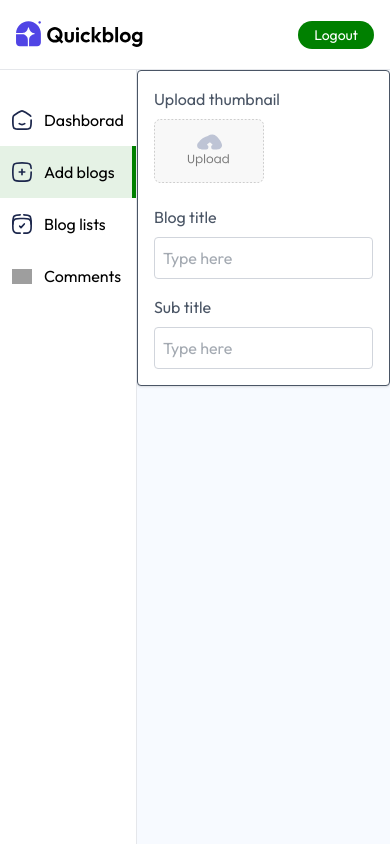
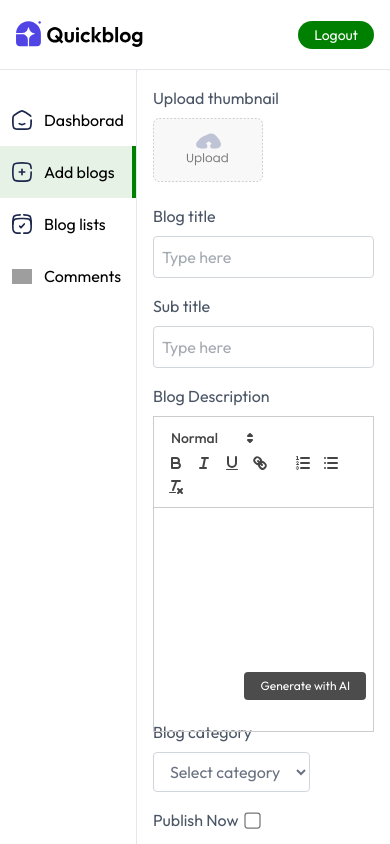
Before and after one commit to fanubalti786/full-stack-ai-powered-blog-app, a React (Vite) app in the folder client/: page /admin/addBlog in a window 390 px wide. Built offline with nearby package versions, Linux system fonts and the light colour scheme; grey boxes are pictures that could not be loaded.

Commit message:
finally Dashbard All pages completed with AddBlog page

```diff
--- a/client/package.json
+++ b/client/package.json
@@ -13,6 +13,7 @@
     "@tailwindcss/vite": "^4.1.12",
     "moment": "^2.30.1",
     "motion": "^12.23.12",
+    "quill": "^2.0.3",
     "react": "^19.1.1",
     "react-dom": "^19.1.1",
     "react-router-dom": "^7.8.2",
--- a/client/src/App.jsx
+++ b/client/src/App.jsx
@@ -1,4 +1,5 @@
 import React from "react";
+import 'quill/dist/quill.snow.css';
 import { Route, Routes } from "react-router-dom";
 import Home from "./pages/Home";
 import Blog from "./pages/Blog";
--- a/client/src/pages/admin/AddBlog.jsx
+++ b/client/src/pages/admin/AddBlog.jsx
@@ -1,7 +1,13 @@
-import React, { useState } from 'react'
-import { assets } from '../../assets/assets'
+import React, { useEffect, useRef, useState } from 'react'
+import Quill from "quill"
+import { assets, blogCategories } from '../../assets/assets'
 
 export default function AddBlog() {
+
+  const editorRef = useRef(null)
+  const quillRef = useRef(null)
+
+  console.log(editorRef)
 
   const [image,setImage] = useState(false)
   const [title,setTitle] = useState('')
@@ -9,14 +15,28 @@ export default function AddBlog() {
   const [category,setCategory] = useState('Startup')
   const [isPublished,setIsPublished] = useState(false)
 
+  const generateContent = () => {
+
+  }
+
   const onSubmitHandler = async (e) => {
     e.preventDefault()
   }
 
+
+  useEffect(() => {
+    if(! quillRef.current && editorRef.current)
+    {
+
+      quillRef.current = new Quill(editorRef.current, {theme: 'snow'})
+
+    }
+  },[])
+
   return (
     <form onSubmit={onSubmitHandler} className='flex-1 bg-blue-50/50 text-gray-600 overflow-scroll'>
 
-      <div className='bg-white w-full max-w-3xl p-4 md:p-10 sm:m-10 shadow rounded border'>
+      <div className='bg-white w-full max-w-3xl p-4 md:p-10 sm:m-10 shadow rounded'>
 
         <p>Upload thumbnail</p>
         <label htmlFor="image" className='inline-flex'>
@@ -35,6 +55,37 @@ export default function AddBlog() {
         onChange={(e) => setTitle(e.target.value)}
         className='w-full max-w-lg mt-2 p-2 border border-gray-300 outline-none rounded' />
 
+        <p className='mt-4'>Blog Description</p>
+        <div className='max-w-lg h-74 pb-16 sm:pb-10 pt-2 relative  '>
+
+          <div ref={editorRef}></div>
+          <button onClick={generateContent} type='button'
+          className='absolute bottom-1 right-2 text-xs text-white
+        bg-black/70 px-4 py-1.5 rounded hover:underline cursor-pointer'>Generate with AI</button>
+
+        </div>
+
+        <p className='mt-4'>Blog category</p>
+        <select onChange={(e) => setCategory(e.target.value)} name="category "
+          className='mt-2 px-3 py-2 border text-gray-500 border-gray-300 outline-none rounded'>
+          <option value="">Select category</option>
+          {blogCategories.map((item,index) => {
+            return <option value="item">{item}</option>
+          })}
+        </select>
+
+
+        <div className='flex items-center gap-2 mt-4'>
+          <p>Publish Now</p>
+          <input onChange={(e) => setIsPublished(e.target.checked)} type="checkbox"
+          className='scale-125 cursor-pointer '
+          checked={isPublished} />
+        </div>
+
+        <button className='mt-8 w-40 h-10 bg-primary text-white rounded cursor-pointer text-sm'>
+           Add Blog</button>
+
+
       </div>
 
     </form>
```
Also changed, not shown: 1 other file (tests, documents, lock files or other folders).
